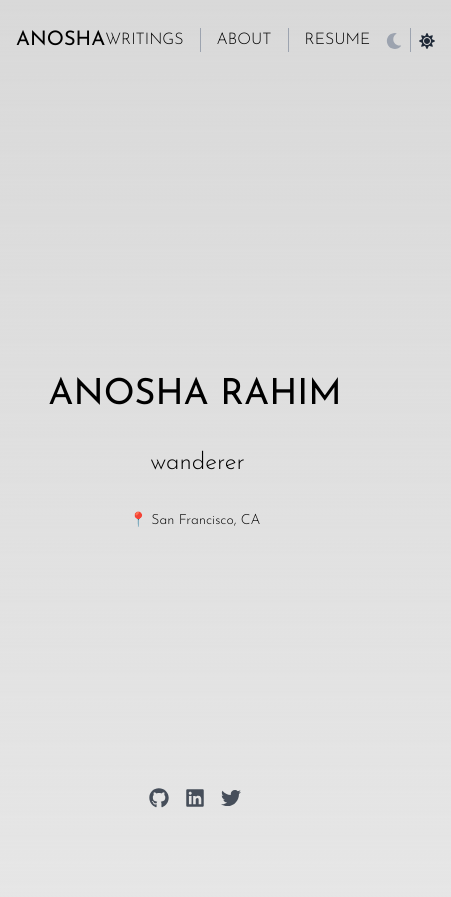
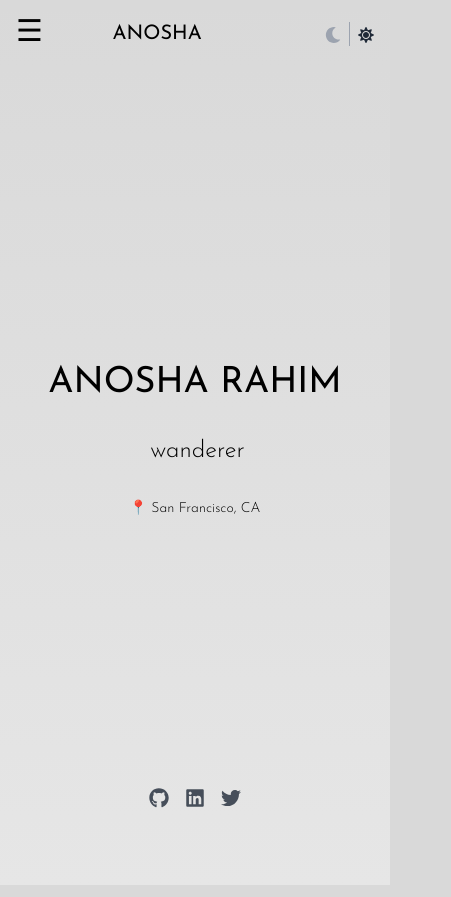
Before and after one commit to earthgirl7/personal-website, a Next.js app: page / in a window 390 px wide. Shown: the whole page, 451 px wide, since content can reach past the window. Built offline with nearby package versions, Linux system fonts and the light colour scheme.

Commit message:
add hamburger menu

```diff
--- a/app/components/Header.tsx
+++ b/app/components/Header.tsx
@@ -1,22 +1,43 @@
+"use client";
 import Head from "next/head";
 import DarkModeToggle from "./DarkModeToggle";
 import Link from "next/link";
+import { useState } from "react";
 
 const Header: React.FC<{ isFixed?: boolean }> = ({ isFixed = false }) => {
-  const headerClasses = `py-6 px-4 ${
+  const [isMenuOpen, setIsMenuOpen] = useState(false);
+  const headerClasses = `py-0 sm:py-6 px-0 sm:px-4 ${
     isFixed ? "fixed top-0 left-0 right-0 z-10" : ""
-  }`;
+  } `;
 
   return (
     <header className={headerClasses}>
       <div className="container mx-auto flex justify-between items-center">
+        <button
+          className="md:hidden text-3xl p-4"
+          onClick={() => {
+            setIsMenuOpen(!isMenuOpen);
+
+          }}
+        >
+          ☰
+        </button>
+
         <Link className="text-xl font-sans hover:text-hover-color" href="/">
           ANOSHA
         </Link>
-
-        <nav className="flex justify-center flex-grow">
-          <ul className="flex space-x-4">
-            <li className="border-r border-gray-400 pr-4 ">
+        <div className="relative">
+          <nav
+            className={`md:flex justify-center flex-grow ${
+              isMenuOpen ? "block absolute top-full right-0" : "hidden"
+            }  md:relative md:block bg-[var(--foreground-rgb)] md:bg-transparent md:dark:bg-transparent z-50`}
+          >
+            <ul
+              className={`flex flex-col md:flex-row space-y-2 md:space-y-0 md:space-x-4 p-4 md:p-0 ${
+                isMenuOpen ? "w-64" : ""
+              }`}
+            >
+              <li className="md:border-r md:border-gray-400 md:pr-4">
               <Link
                 href="/blog"
                 className=" font-light hover:text-hover-color font-sans"
@@ -24,7 +45,7 @@ const Header: React.FC<{ isFixed?: boolean }> = ({ isFixed = false }) => {
                 WRITINGS
               </Link>
             </li>
-            <li className="border-r border-gray-400 pr-4">
+              <li className="md:border-r md:border-gray-400 md:pr-4">
               <Link
                 href="/about"
                 className="font-light hover:text-hover-color font-sans"
@@ -32,7 +53,7 @@ const Header: React.FC<{ isFixed?: boolean }> = ({ isFixed = false }) => {
                 ABOUT
               </Link>
             </li>
-            <li>
+              <li className="">
               <Link
                 href="https://anosharahim.github.io/resume/"
                 className="font-light hover:text-hover-color font-sans"
@@ -42,6 +63,7 @@ const Header: React.FC<{ isFixed?: boolean }> = ({ isFixed = false }) => {
             </li>
           </ul>
         </nav>
+        </div>
 
         <DarkModeToggle />
       </div>
```
